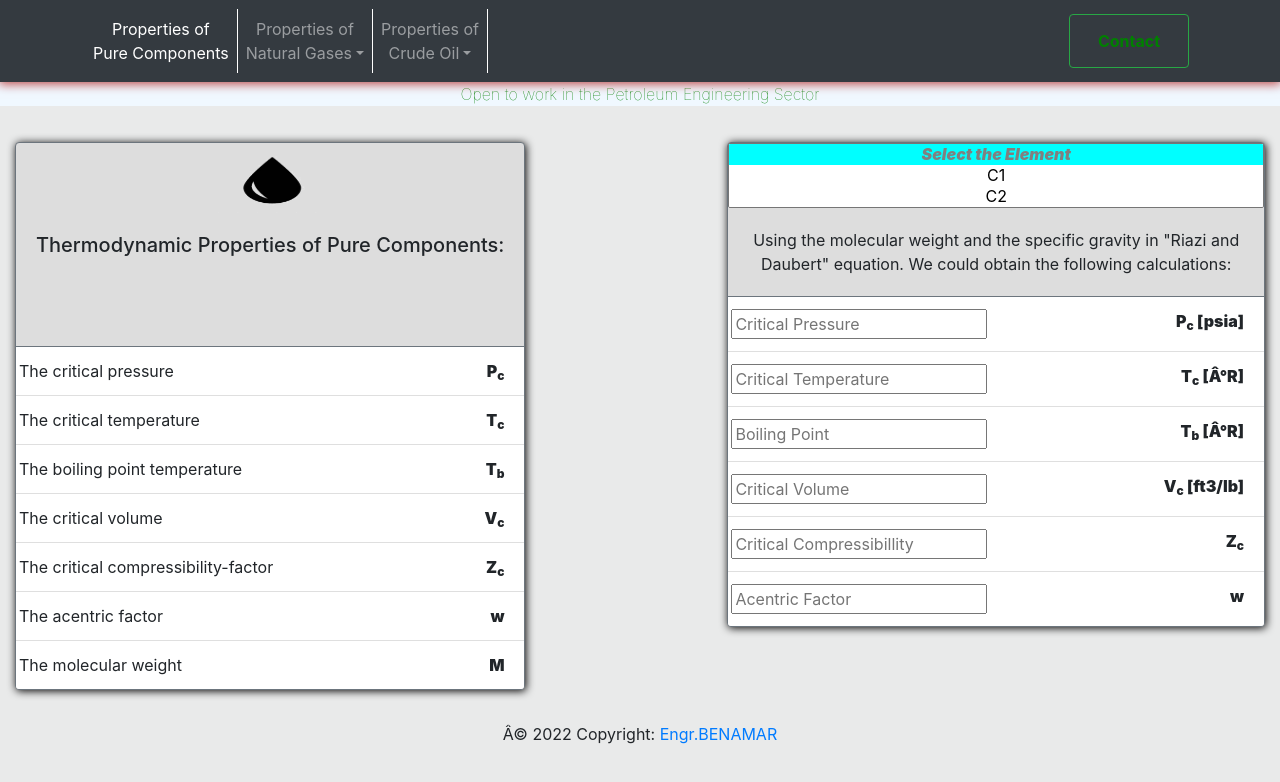
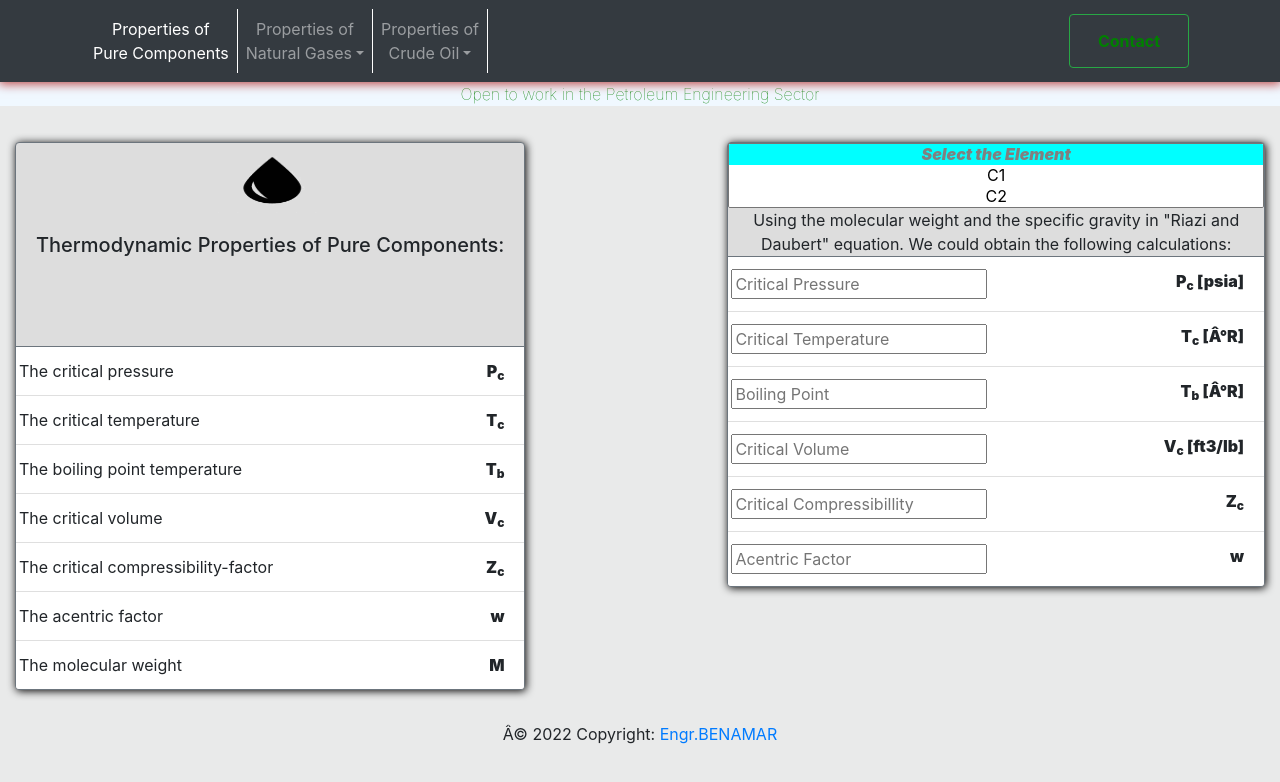
Before and after one commit to DjillBenamar/Resrvoir-Properties, a plain HTML site: page index.html in a window 1280 px wide. Drawn offline with nearby package versions, Linux system fonts and the light colour scheme.

Commit message:
Update index.html

```diff
--- a/index.html
+++ b/index.html
@@ -135,7 +135,7 @@
 		<option>C21</option>
 
    </select>
-	   <div class="card-body">
+	   <div>
 	  <p style="text-align: center; text-justify:auto; margin:0%;" class="card-title">Using the molecular weight and the specific gravity in "Riazi and Daubert" equation. We could obtain the following calculations:</p>
 	  <p class="card-text"></p>
 	</div>
```
